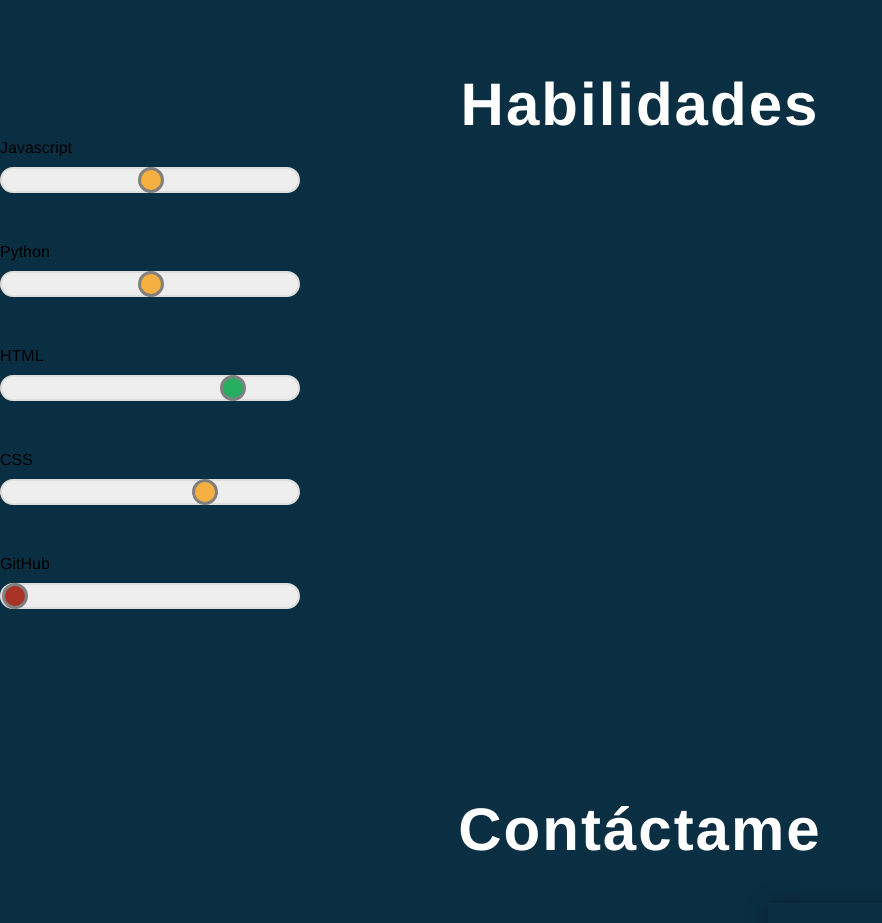
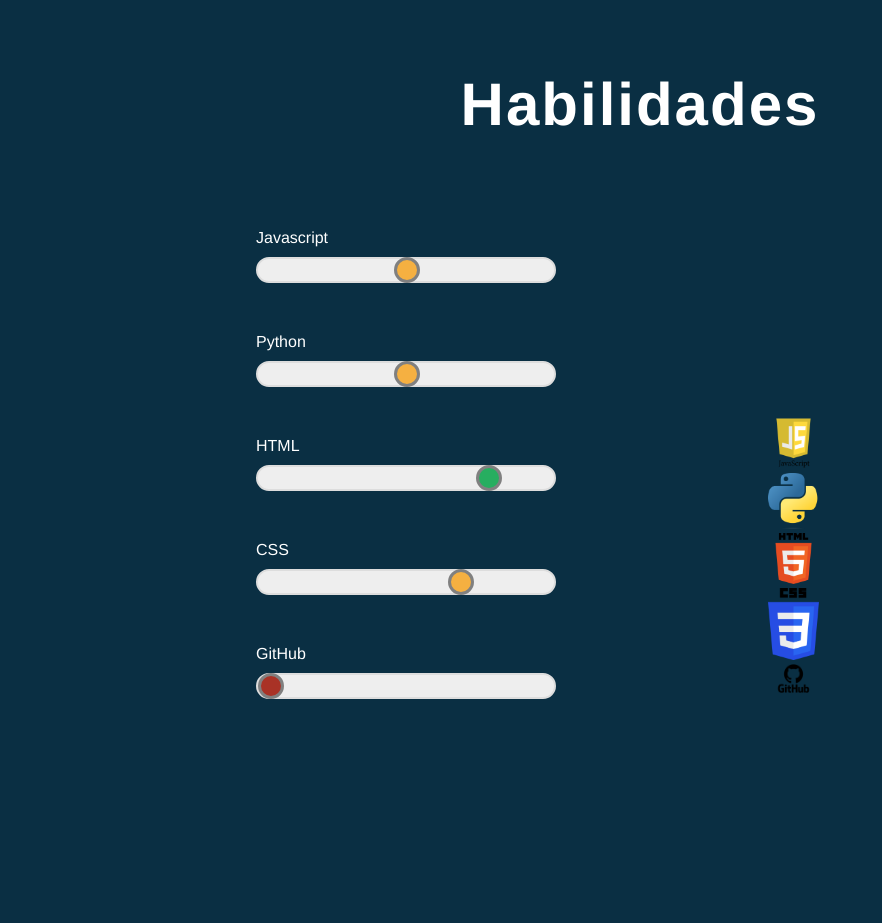
Before and after one commit to Jennicoleperez/jennicoleperez.github.io, a plain HTML site: page index.html in a window 1280 px wide. Shown: the part 2300-3223 px from the top of the page, without its empty margins (0-882 px from the left). Drawn offline with Linux system fonts and the light colour scheme.

Commit message:
Add files via upload

```diff
--- a/estilos.css
+++ b/estilos.css
@@ -108,7 +108,6 @@ nav{
 
 .secciones h1{
     margin-top: 5%;
-
     font-size: 60px;
     color: #ffffff;
     letter-spacing: 2px;
@@ -182,34 +181,39 @@ nav{
 }
 
 
-
 /* HABILIDADES */
-
-.hab{
+.imagenes{
+    width: 4%;
+    margin-top: -27%;
+    display: block;
+    margin-left: 60%;
+    margin-bottom: 10%;
+}
+.wraper-progressbar{
+    margin-top: 7%;
+    margin-left: 20%;
     color: #ffffff;
-    margin-top: 10%;
-    margin-left: 40%;
+    margin-bottom: 5%;
 }
 
-
 .task {
-  position: relativle;
+    position: relative;
     height: 26px;
     border-radius: 13px;
-  border: 2px solid #dddddd;
+    border: 2px solid #ddd;
     width: 300px;
     background: #eee;
     margin: 10px 0 50px;
 }
 
   .progress {
-  position: relative;;
+    position: relative;
     top: -2px;
     width: 26px;
     height: 26px;
     border-radius: 50%;
-  border: 3px solid #808080;
-  background: #d3d3d3;
+    border: 3px solid gray;
+    background: lightgray;
   }
 
   .progress-red {
@@ -236,7 +240,6 @@ nav{
   .task:hover .tooltip {
     opacity: 1;
   }
-
 
 
 /* CONTÁCTAME */
--- a/index.html
+++ b/index.html
@@ -204,8 +204,20 @@
         <!-- HABILIDADES -->
         <section id="habilidades">
             <h1>Habilidades</h1>
-            <div class="wraper-progressbar" class="hab"></div>
+            <div class="wraper-progressbar" ></div>
         </section>
+        <section class="imagenes">
+
+
+            <img src="imagenes/js.png" >
+            <img src="imagenes/python.png" >
+            <img src="imagenes/html.png" >
+            <img src="imagenes/css.png" >
+            <img src="imagenes/gh.png" >
+
+
+        </section>
+
 
              <!-- CONTÁCTANOS -->
                 <br/><br/>
--- a/main.js
+++ b/main.js
@@ -3,7 +3,7 @@ const menu = document.querySelector('.menu')
 const links = document.querySelector('.links')
 
 menu.addEventListener('click', () => {
-    menu.classList.menu('rotate')
+    menu.classList.menu('rotate'),
     links.classList.menu('activar')
 });
 
```
Also changed, not shown: imagenes/css.png (added), imagenes/gh.png (added), imagenes/html.png (added), imagenes/js.png (added), imagenes/python.png (added). Lines whose indentation alone changed are shown as unchanged.
